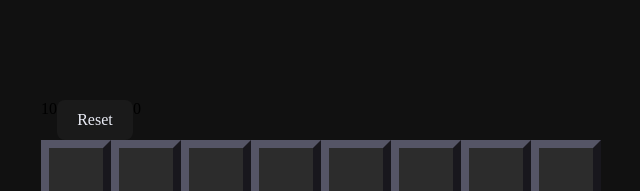
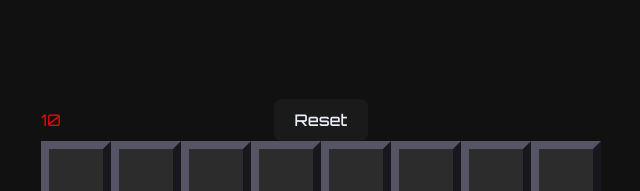
Before and after one commit to Animator55/minesweeper, a React (Vite) app: page / in a window 1280 px wide. Shown: the top 191 px of the page, without its empty margins (319-959 px from the left). Built offline with nearby package versions, Linux system fonts and the light colour scheme.

Commit message:
added font

```diff
--- a/src/App.tsx
+++ b/src/App.tsx
@@ -67,7 +67,6 @@ export default function App() {
   const [gameState, setGameState] = React.useState<boolean>(false)
   const [currentMap, setCurrentMap] = React.useState<Place[] | undefined>(undefined)
   const [flags, setFlags] = React.useState(bombs)
-  const [gameConfig, setGameConfig] = React.useState()
   const points = React.useRef<HTMLDivElement | null>(null);
   const title = React.useRef<HTMLDivElement | null>(null);
 
@@ -227,9 +226,9 @@ export default function App() {
       </section>
     </section>
     <header>
-      <div>{flags}</div>
+      <div className="numbers">{flags}</div>
       <button className="button" onClick={reset}>Reset</button>
-      <div ref={points}>0</div>
+      <div className="numbers" ref={points}></div>
     </header>
     <section className="map"
       style={{ gridTemplateColumns: `repeat(${(8)}, ${100/8}%)`}}
--- a/src/assets/App.css
+++ b/src/assets/App.css
@@ -1,3 +1,10 @@
+@import url('https://fonts.googleapis.com/css2?family=Orbitron:wght@400..900&display=swap');
+
+* {
+
+  font-family: "Orbitron", sans-serif;
+}
+
 body {
   display: flex;
   align-items: center;
@@ -8,6 +15,19 @@ body {
 }
 header {
   display: flex;
+  gap: 0.5rem;
+  justify-content: space-between;
+  align-items: center;
+}
+
+.numbers {
+  height: 100%;
+  color: red;
+  width: 100%;
+  position: relative;
+}
+.numbers:last-child {
+  text-align: end;
 }
 
 .pop {
@@ -54,7 +74,8 @@ header {
   justify-content: center;
   height: 10dvw;
   max-height: 70px;
-  border: 2px solid rgb(126, 121, 175);
+  border: 2px solid rgb(152, 164, 221);
+  color: rgb(177, 189, 255);
   background-color: rgb(44, 44, 44);
 }
 
```
